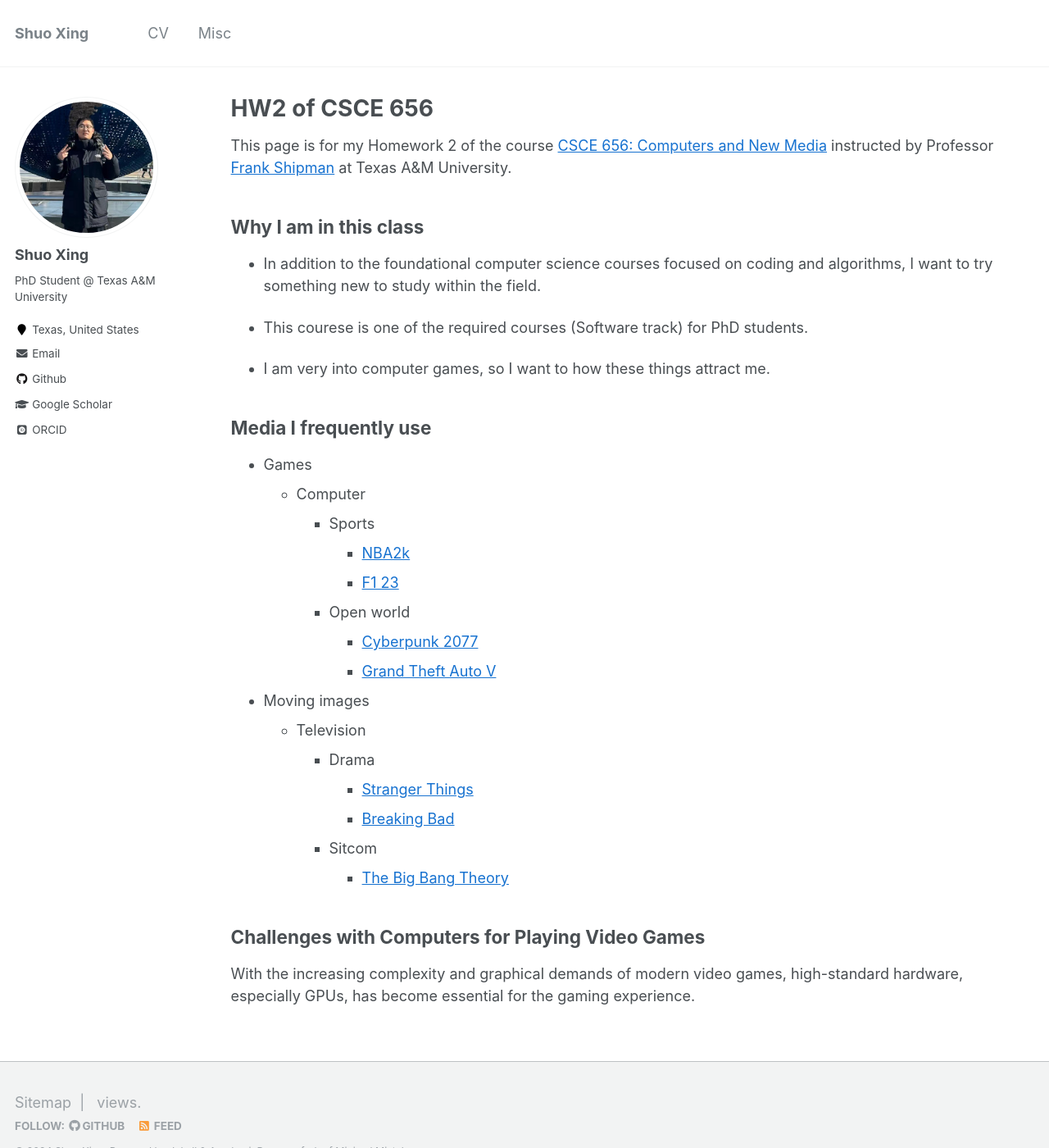
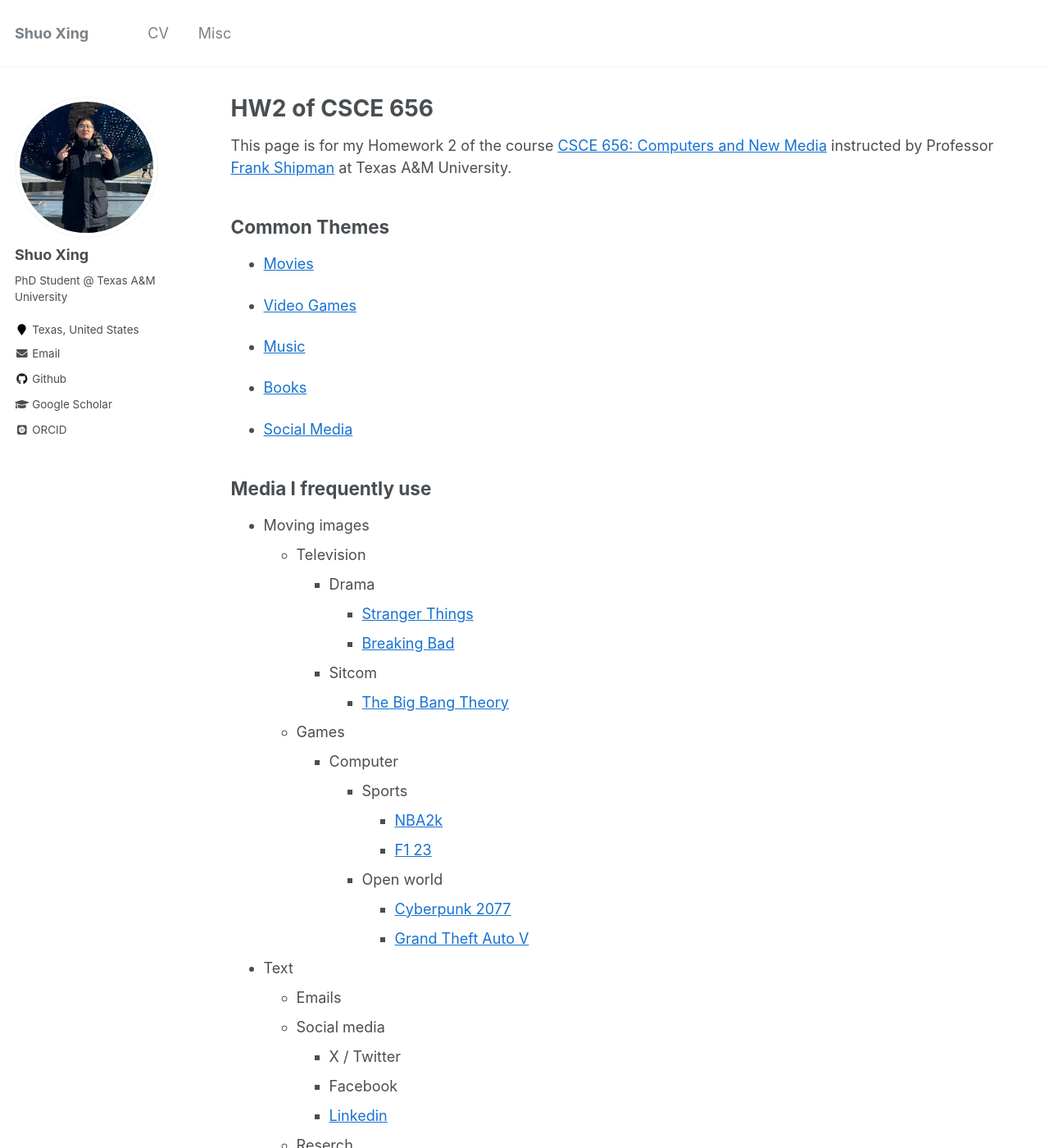
Before and after one commit to ShuoXing98/shuoxing98.github.io, a Jekyll site: the page built from _pages/656update.md, in a window 1280 px wide and 1400 px high. Shown: the whole window at 82% size. Built offline with Jekyll 4.4.1, drawn with Linux system fonts in a browser that asks for light colours; some web fonts are replaced; comment, search, counter and statistics services are not loaded; some of the changed text lies outside the part shown.

Commit message:
added new page for hw2 of csce 656

```diff
--- a/_pages/656update.md
+++ b/_pages/656update.md
@@ -9,24 +9,20 @@
 
 This page is for my Homework 2 of the course [CSCE 656: Computers and New Media](https://people.engr.tamu.edu/shipman/courses/cnm/home.html) instructed by Professor [Frank Shipman](https://people.engr.tamu.edu/shipman/index.html) at Texas A&M University.
 
-## Why I am in this class
+## Common Themes
 
-* In addition to the foundational computer science courses focused on coding and algorithms, I want to try something new to study within the field.
+* [Movies](https://momofodr.github.io/csce656/)
 
-* This courese is one of the required courses (Software track) for PhD students.
+* [Video Games](https://liambenkel.github.io/)
 
-* I am very into computer games, so I want to how these things attract me.
+* [Music](https://yxchen95.github.io//csce656/)
+
+* [Books](https://hdhulipala02.wixsite.com/website/media-list)
+
+* [Social Media](https://nebiyouersabo.github.io/445-Assignment-1/)
 
 ## Media I frequently use
 
-- Games
-    - Computer
-        - Sports
-            - [NBA2k](https://www.nba2k.com/)
-            - [F1 23](https://www.ea.com/games/f1/f1-23)
-        - Open world
-            - [Cyberpunk 2077](https://www.cyberpunk.net/us/en/)
-            - [Grand Theft Auto V](https://www.rockstargames.com/gta-v)
 - Moving images
     - Television
         - Drama
@@ -35,6 +31,25 @@
         - Sitcom
             - [The Big Bang Theory](https://www.imdb.com/title/tt0898266/)
 
-## Challenges with Computers for Playing Video Games
+    - Games
+        - Computer
+            - Sports
+                - [NBA2k](https://www.nba2k.com/)
+                - [F1 23](https://www.ea.com/games/f1/f1-23)
+            - Open world
+                - [Cyberpunk 2077](https://www.cyberpunk.net/us/en/)
+                - [Grand Theft Auto V](https://www.rockstargames.com/gta-v)
+- Text
+    - Emails
+    - Social media
+        - X / Twitter
+        - Facebook
+        - [Linkedin](https://www.linkedin.com/in/shuo-xing-167a03253/)
+    - Reserch
+        - [arXiv](https://arxiv.org/)
+        - [Github](https://github.com/ShuoXing98)
 
-With the increasing complexity and graphical demands of modern video games, high-standard hardware, especially GPUs, has become essential for the gaming experience.
+To improve navigation and organization, I made the following changes to the media hierarchy:
+
+- Moved the `Games` category under the `Moving Image` category, as most games are played on video devices.
+- Added a `Text` category to capture media I use regularly, such as emails.
```
